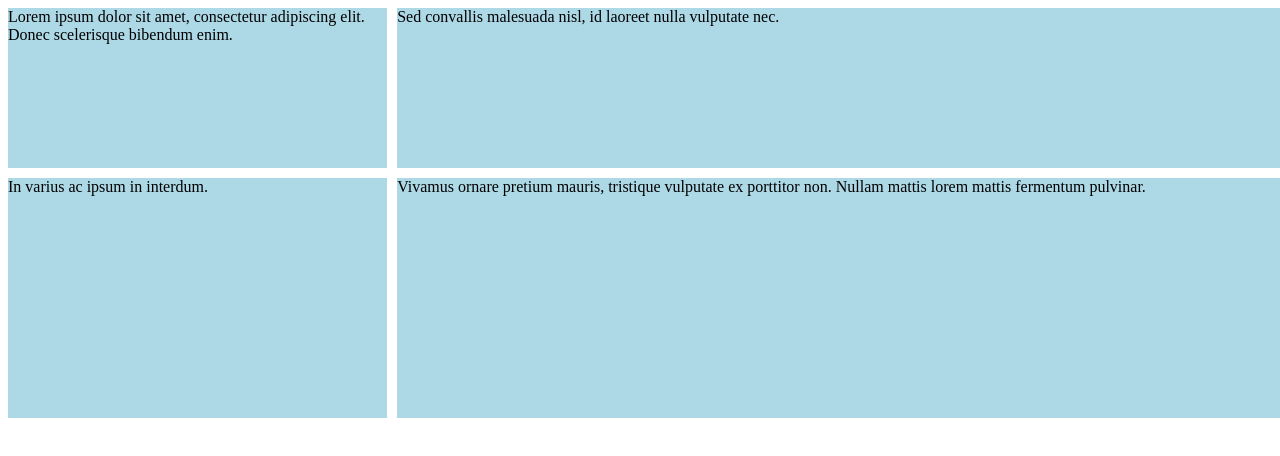
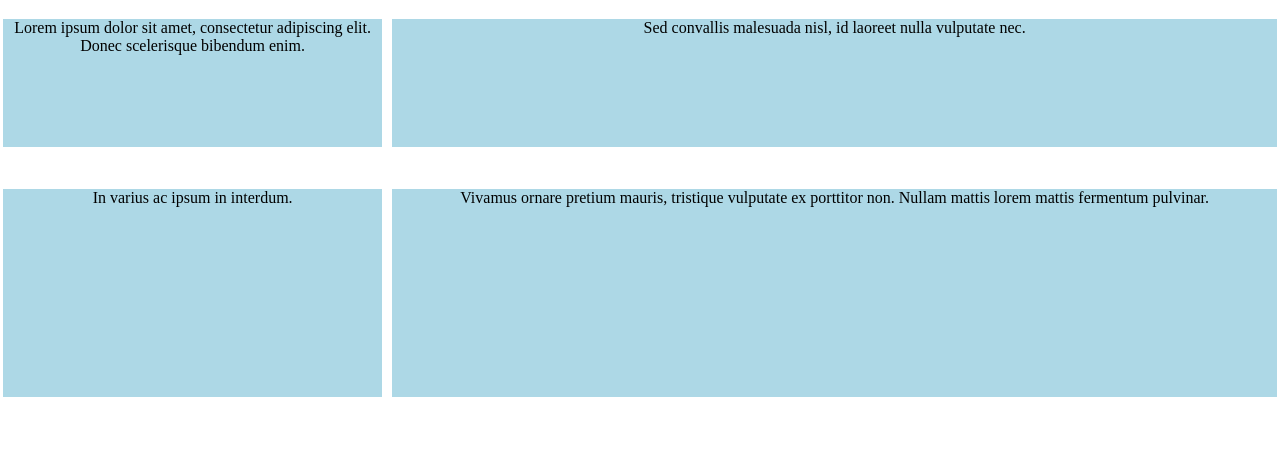
Before and after one commit to KarolinaSzymanska899/CSS-Grid, a plain HTML site: page index.html in a window 1280 px wide. Drawn offline with Linux system fonts and the light colour scheme.

Commit message:
testing options to center the text vertically
testing options to center the text vertically

```diff
--- a/index.css
+++ b/index.css
@@ -4,11 +4,11 @@
   grid-template-rows: 40% 60%;
   grid-gap: 10px;
   min-height: 400px;
-  margin: auto 0;
+  justify-content: center;
+  align-content: center;
 }
 
-.container span {
+.container p {
   background: lightblue;
-  text-align: left;
-  vertical-align: middle;
+  text-align: center;
 }
--- a/index.html
+++ b/index.html
@@ -8,15 +8,13 @@
         <link href="index.css" rel="stylesheet">
     </head>
     <body>
-        <header></header>
         <main>
-            <section class="container">
-                <span>Lorem ipsum dolor sit amet, consectetur adipiscing elit. Donec scelerisque bibendum enim.</span>
-                <span>Sed convallis malesuada nisl, id laoreet nulla vulputate nec.</span>
-                <span>In varius ac ipsum in interdum.</span>
-                <span>Vivamus ornare pretium mauris, tristique vulputate ex porttitor non. Nullam mattis lorem mattis fermentum pulvinar.</span>
-            </section>
+            <div class="container">
+                    <p>Lorem ipsum dolor sit amet, consectetur adipiscing elit. Donec scelerisque bibendum enim.</p>
+                    <p>Sed convallis malesuada nisl, id laoreet nulla vulputate nec.</p>
+                    <p>In varius ac ipsum in interdum.</p>
+                    <p>Vivamus ornare pretium mauris, tristique vulputate ex porttitor non. Nullam mattis lorem mattis fermentum pulvinar.</p>
+            </div>
         </main>
-        <footer></footer>
     </body>
 </html>
```
